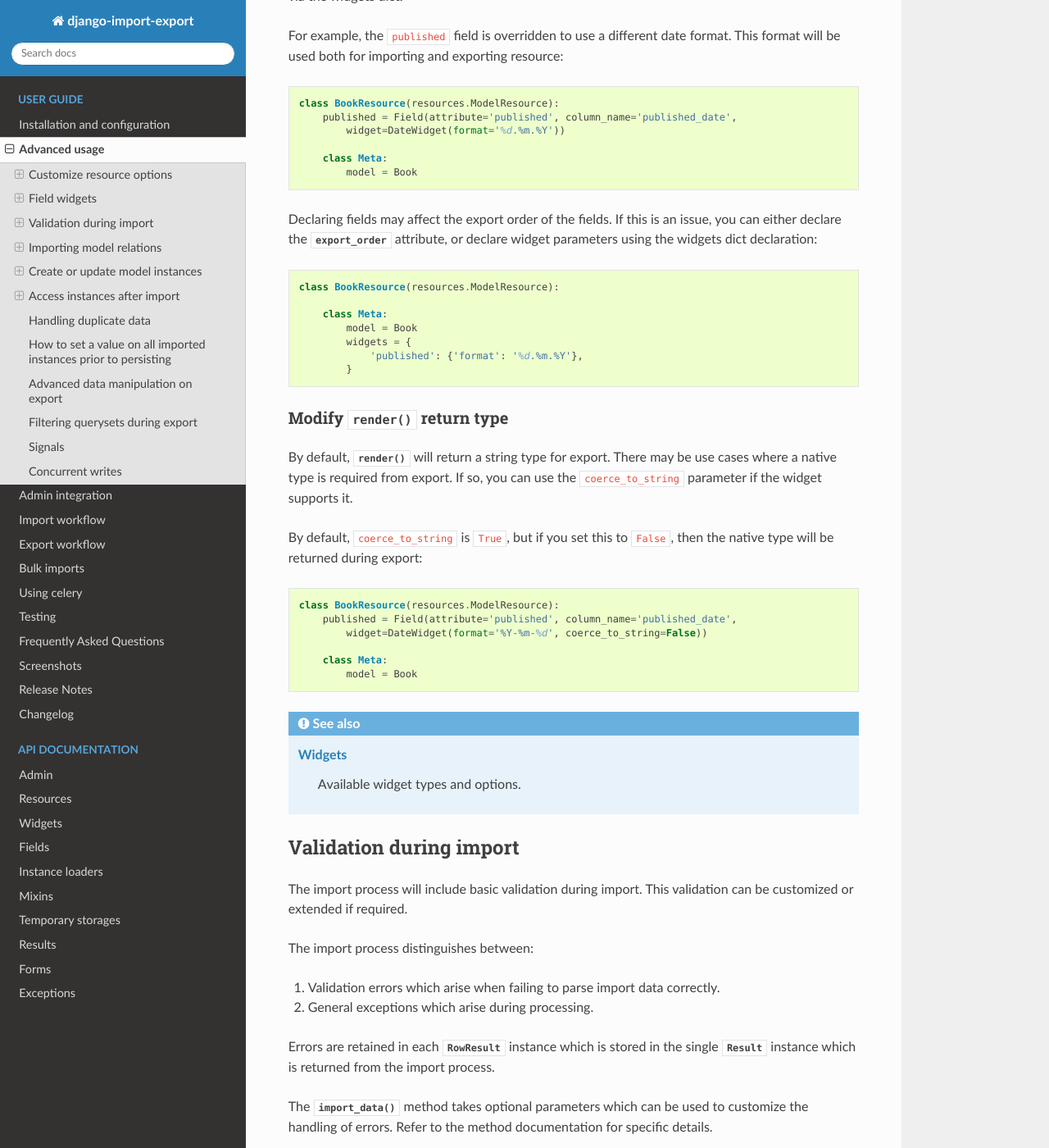
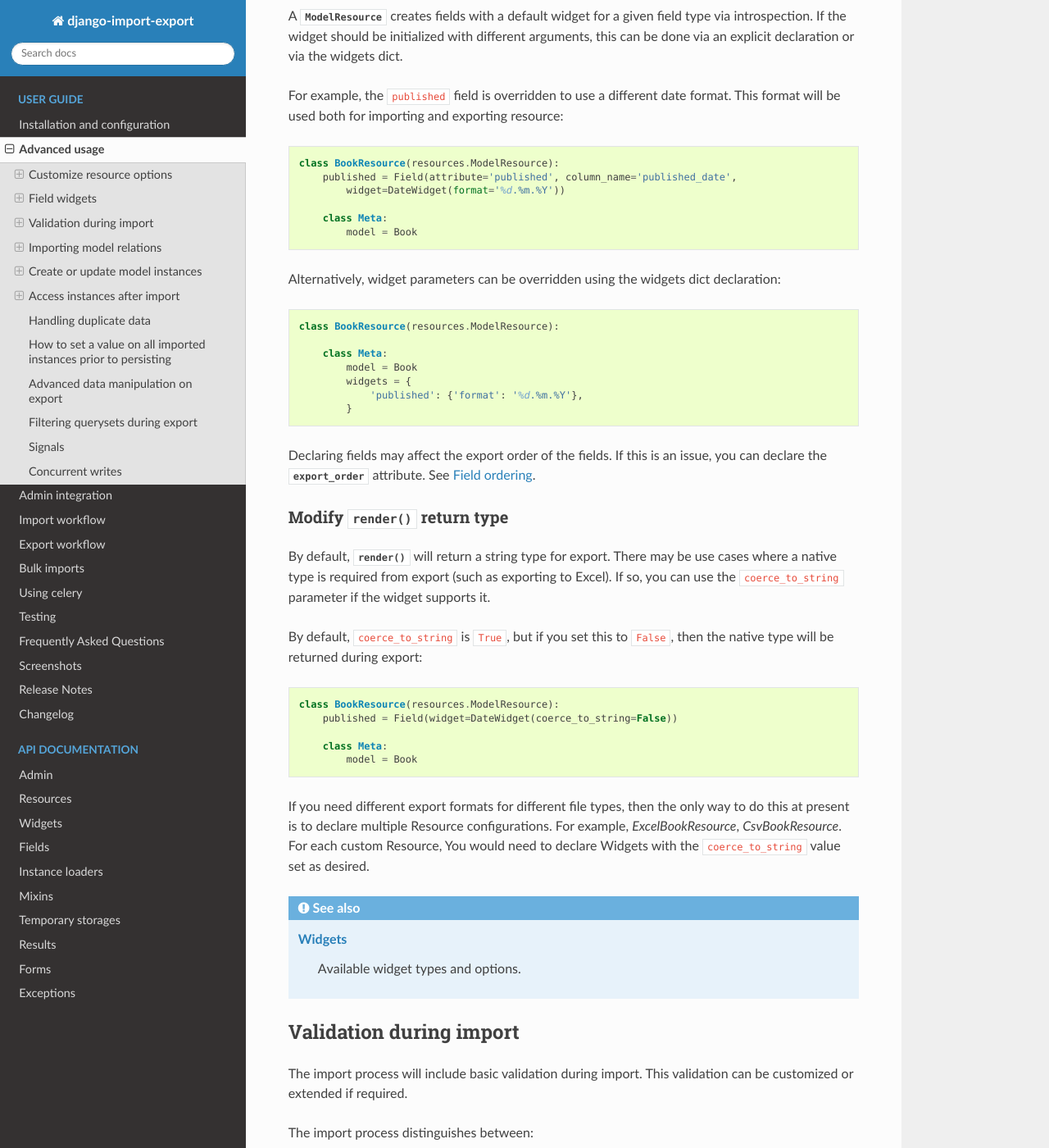
Before and after one commit to django-import-export/django-import-export, a Sphinx documentation site: the page built from docs/advanced_usage.rst, in a window 1280 px wide and 1400 px high, scrolled down 3803 px. Shown: the whole window at 82% size. Built offline with Sphinx 7.4.7 and the Read the Docs theme 2.0.0, drawn with Linux system fonts in a browser that asks for light colours; pages that are not in the unit, such as notebooks, are missing from menus; the version number could not be read and is left out; some of the changed text lies outside the part shown.

Commit message:
Clarify documentation on widget configuration (#1865)
* clarified documentation

* clarified docs

* clarified docs

* updated changelog

* updated changelog

```diff
--- a/docs/advanced_usage.rst
+++ b/docs/advanced_usage.rst
@@ -109,6 +109,9 @@
         class Meta:
             model = Book
 
+The ``attribute`` kwarg is optional and if it is not declared, the value is taken to be the name of the field
+(e.g. 'published').
+
 .. seealso::
 
     :doc:`/api_fields`
@@ -174,9 +177,7 @@
         class Meta:
             model = Book
 
-Declaring fields may affect the export order of the fields.  If this is an issue, you can either declare the
-:attr:`~import_export.options.ResourceOptions.export_order` attribute, or declare widget parameters using the widgets
-dict declaration::
+Alternatively, widget parameters can be overridden using the widgets dict declaration::
 
     class BookResource(resources.ModelResource):
 
@@ -186,21 +187,30 @@
                 'published': {'format': '%d.%m.%Y'},
             }
 
+Declaring fields may affect the export order of the fields.  If this is an issue, you can declare the
+:attr:`~import_export.options.ResourceOptions.export_order` attribute. See :ref:`field_ordering`.
+
+.. _modify_render_return_type:
+
 Modify :meth:`.render` return type
 ----------------------------------
 
 By default, :meth:`.render` will return a string type for export.  There may be use cases where a native type is
-required from export.  If so, you can use the ``coerce_to_string`` parameter if the widget supports it.
+required from export (such as exporting to Excel).  If so, you can use the ``coerce_to_string`` parameter if the
+widget supports it.
 
 By default, ``coerce_to_string`` is ``True``, but if you set this to ``False``, then the native type will be returned
 during export::
 
     class BookResource(resources.ModelResource):
-        published = Field(attribute='published', column_name='published_date',
-            widget=DateWidget(format='%Y-%m-%d', coerce_to_string=False))
+        published = Field(widget=DateWidget(coerce_to_string=False))
 
         class Meta:
             model = Book
+
+If you need different export formats for different file types, then the only way to do this at present is to declare
+multiple Resource configurations.  For example, *ExcelBookResource*, *CsvBookResource*.  For each custom Resource,
+You would need to declare Widgets with the ``coerce_to_string`` value set as desired.
 
 .. seealso::
 
--- a/docs/changelog.rst
+++ b/docs/changelog.rst
@@ -4,6 +4,11 @@
 .. warning::
 
     Version 4 introduces breaking changes.  Please refer to :doc:`release notes<release_notes>`.
+
+4.0.8 (2024-06-02)
+------------------
+
+- docs: clarify widget configuration (`1865 <https://github.com/django-import-export/django-import-export/pull/1865>`_)
 
 4.0.7 (2024-05-30)
 ------------------
--- a/docs/release_notes.rst
+++ b/docs/release_notes.rst
@@ -59,7 +59,11 @@
 In v4, return values are rendered as strings by default (where applicable), with
 ``None`` values returned as empty strings.  Widget params can modify this behavior.
 
-Refer to the :doc:`documentation<api_widgets>` for more information.
+This causes a change when exporting to Excel.  In v3, certain fields, such as numeric values, were rendered as their
+native type.  In v4, all fields are now rendered as strings.  To preserve the v3 behavior when exporting to Excel,
+set the ``coerce_to_string`` param to ``False``.  See :ref:`documentation<modify_render_return_type>`.
+
+:doc:`Widget API documentation<api_widgets>`.
 
 Export field order
 ------------------
```
